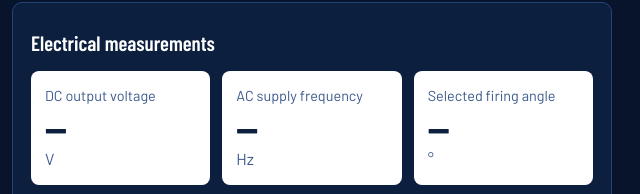
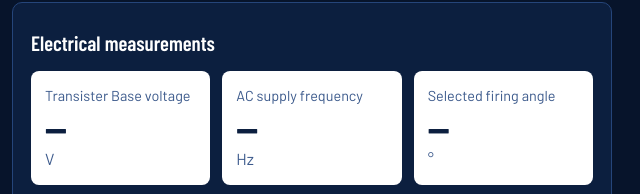
Before and after one commit to chaitrarudraksha/SCR02, a plain HTML site: page index.html in a window 1280 px wide. Shown: the part 183-377 px from the top of the page, 636-1276 px from the left. Drawn offline with nearby package versions, Linux system fonts and the light colour scheme; no server answers.

Commit message:
Update index.html

```diff
--- a/index.html
+++ b/index.html
@@ -207,7 +207,7 @@ footer{padding:16px;text-align:center;color:var(--ice);font-size:.85rem;border-t
   <section id="measure" class="panel">
     <h2>Electrical measurements</h2>
     <div class="tiles">
-      <div class="tile"><span>DC output voltage</span><strong id="mV">--</strong><em>V</em></div>
+      <div class="tile"><span> Transister Base voltage</span><strong id="mV">--</strong><em>V</em></div>
       <div class="tile"><span>AC supply frequency</span><strong id="mF">--</strong><em>Hz</em></div>
       <div class="tile"><span>Selected firing angle</span><strong id="mA">--</strong><em>°</em></div>
       <div class="tile"><span>Firing delay</span><strong id="mD">--</strong><em>ms</em></div>
```
